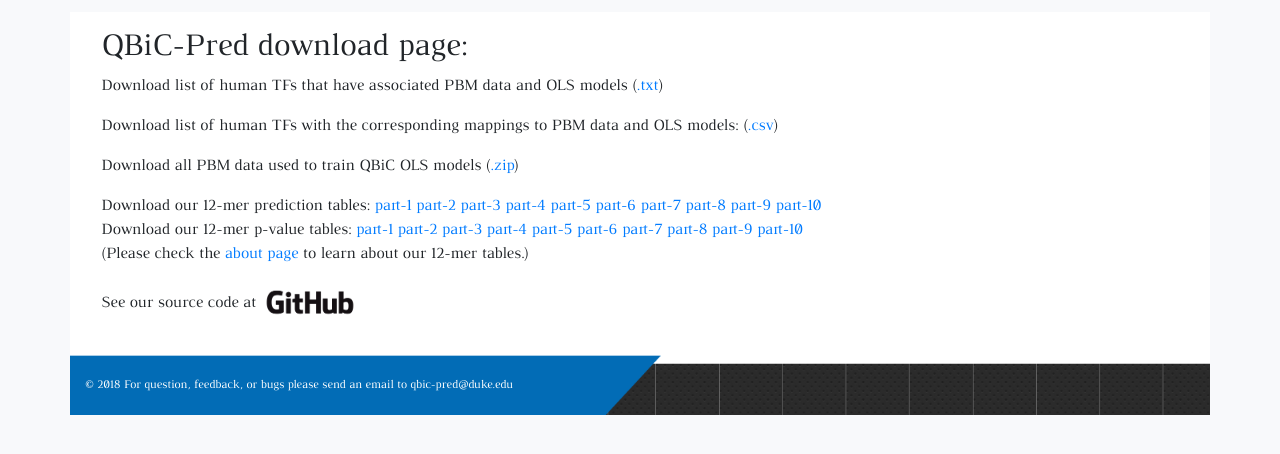
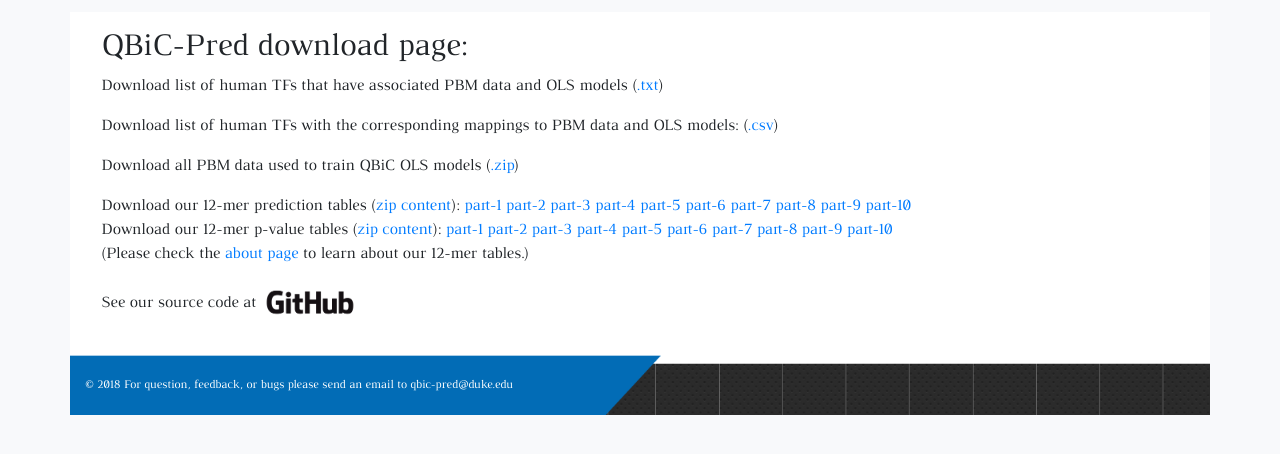
Before and after one commit to vincentiusmartin/QBiC-Pred, a Flask app: page /downloads in a window 1280 px wide. Shown: the part 78-532 px from the top of the page. Run offline with Flask 2, Linux system fonts and the light colour scheme; data that the repository does not hold is empty; parts of the project's set-up code (start-up, migrations or seed data) failed here and were passed over; some libraries are stand-ins or nearby versions.

Commit message:
zip download info

```diff
--- a/website/app/templates/downloads.html
+++ b/website/app/templates/downloads.html
@@ -13,7 +13,7 @@
   <!--<p>Download list of all human TFs: file.txt</p>-->
 
   <p>
-  Download our 12-mer prediction tables:
+  Download our 12-mer prediction tables (<a href="download/predzip/prediction_zipinfo.txt">zip content</a>):
   <a href="download/predzip/prediction_1.zip">part-1</a>
   <a href="download/predzip/prediction_2.zip">part-2</a>
   <a href="download/predzip/prediction_3.zip">part-3</a>
@@ -25,7 +25,7 @@
   <a href="download/predzip/prediction_9.zip">part-9</a>
   <a href="download/predzip/prediction_10.zip">part-10</a>
   <br />
-  Download our 12-mer p-value tables:
+  Download our 12-mer p-value tables (<a href="download/predzip/predpval_zipinfo.txt">zip content</a>):
   <a href="download/predpval/predpval_1.zip">part-1</a>
   <a href="download/predpval/predpval_2.zip">part-2</a>
   <a href="download/predpval/predpval_3.zip">part-3</a>
```
